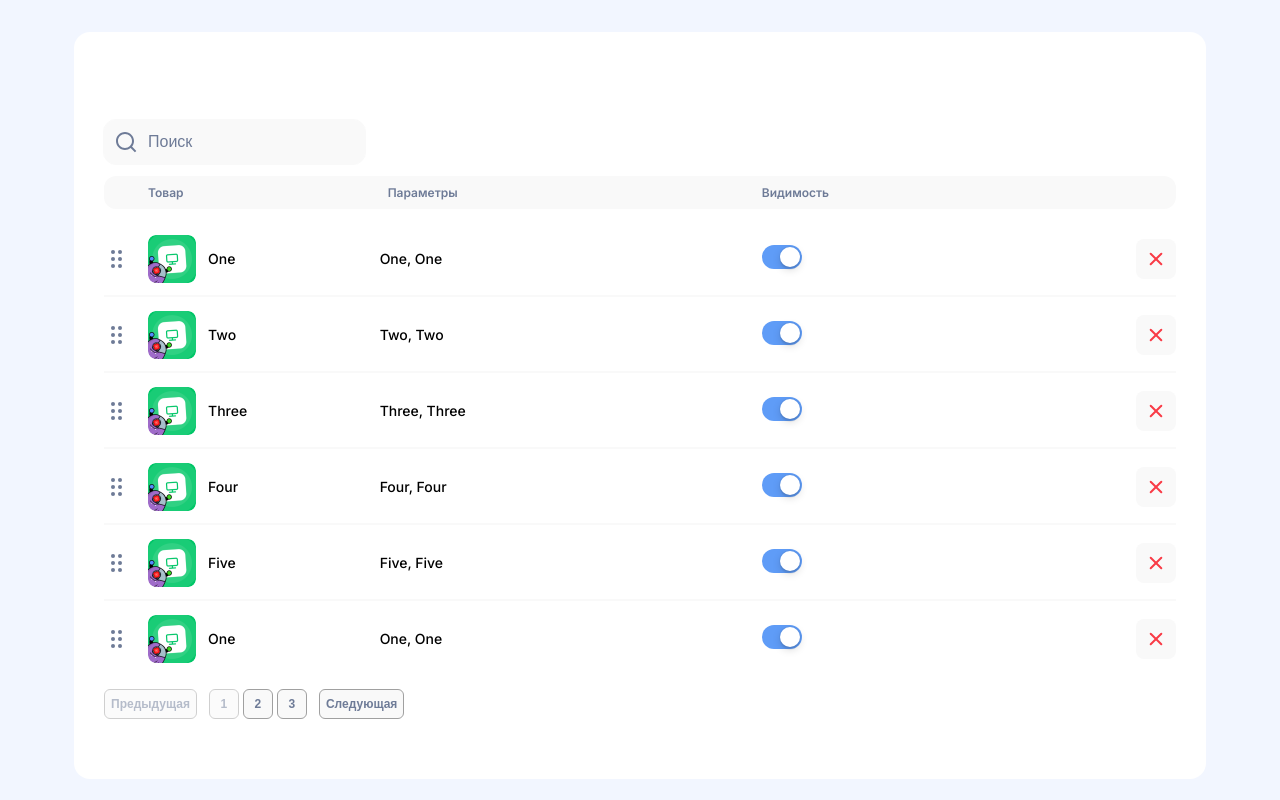
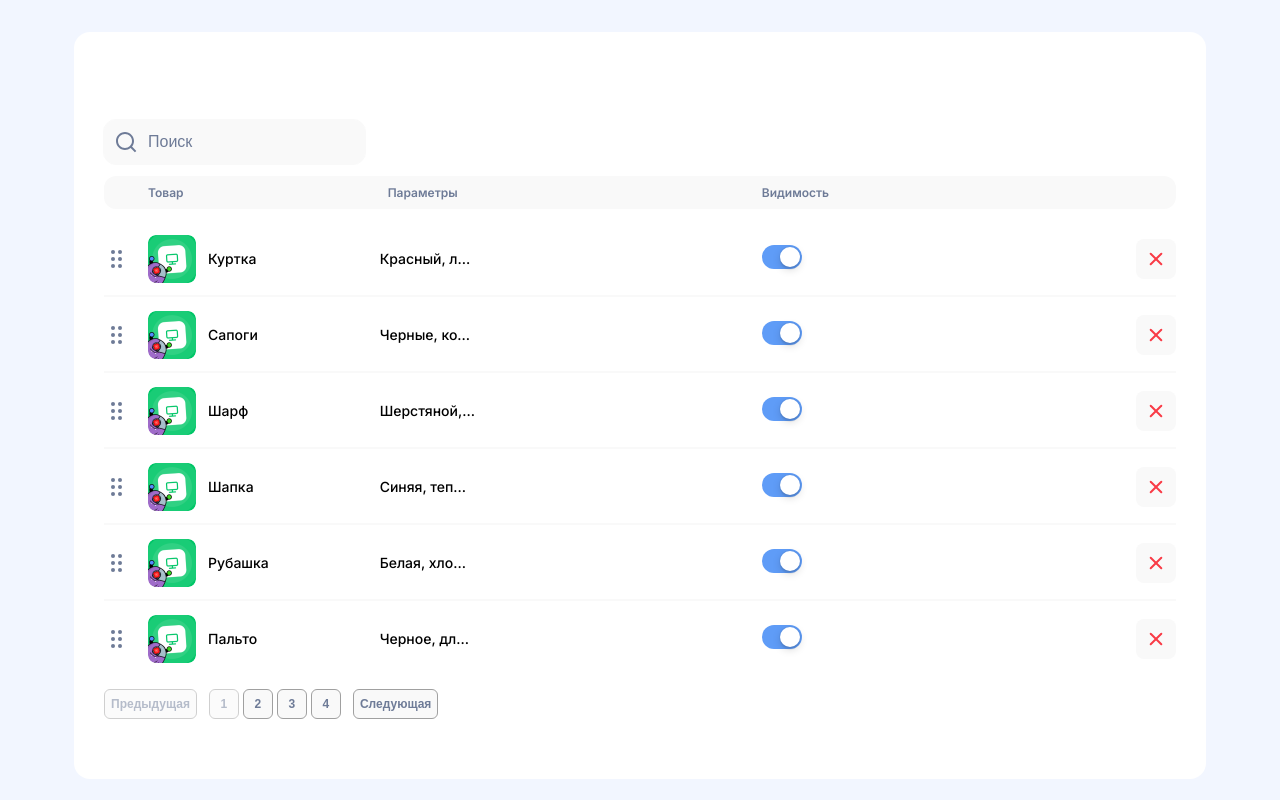
Before and after one commit to slanskeeh/test_task, a Next.js app: page / in a window 1280 px wide. Built offline with nearby package versions, Linux system fonts and the light colour scheme.

Commit message:
data fix

```diff
--- a/app/page.tsx
+++ b/app/page.tsx
@@ -5,107 +5,142 @@ export default async function Home() {
   const tableData = [
     {
       id: 1,
-      name: "One",
+      name: "Куртка",
       icon: "/images/image.png",
-      params: "One, One",
+      params: "Красный, легкий, прочный",
       visibility: true,
     },
     {
       id: 2,
-      name: "Two",
+      name: "Сапоги",
       icon: "/images/image.png",
-      params: "Two, Two",
+      params: "Черные, кожаные, теплые",
       visibility: true,
     },
     {
       id: 3,
-      name: "Three",
+      name: "Шарф",
       icon: "/images/image.png",
-      params: "Three, Three",
+      params: "Шерстяной, мягкий, длинный",
       visibility: true,
     },
     {
       id: 4,
-      name: "Four",
+      name: "Шапка",
       icon: "/images/image.png",
-      params: "Four, Four",
+      params: "Синяя, теплая, вязаная",
       visibility: true,
     },
     {
       id: 5,
-      name: "Five",
+      name: "Рубашка",
       icon: "/images/image.png",
-      params: "Five, Five",
+      params: "Белая, хлопковая, классическая",
       visibility: true,
     },
     {
       id: 6,
-      name: "One",
+      name: "Пальто",
       icon: "/images/image.png",
-      params: "One, One",
+      params: "Черное, длинное, шерстяное",
       visibility: true,
     },
     {
       id: 7,
-      name: "Two",
+      name: "Джинсы",
       icon: "/images/image.png",
-      params: "Two, Two",
+      params: "Синие, узкие, прочные",
       visibility: true,
     },
     {
       id: 8,
-      name: "Three",
+      name: "Платье",
       icon: "/images/image.png",
-      params: "Three, Three",
+      params: "Красное, шелковое, легкое",
       visibility: true,
     },
     {
       id: 9,
-      name: "Four",
+      name: "Перчатки",
       icon: "/images/image.png",
-      params: "Four, Four",
+      params: "Кожаные, черные, теплые",
+      visibility: true,
+    },
+    {
+      id: 10,
+      name: "Футболка",
+      icon: "/images/image.png",
+      params: "Белая, хлопковая, легкая",
       visibility: true,
     },
     {
       id: 11,
-      name: "Five",
+      name: "Пиджак",
       icon: "/images/image.png",
-      params: "Five, Five",
+      params: "Серый, классический, приталенный",
       visibility: true,
     },
     {
-      id: 111,
-      name: "One",
+      id: 12,
+      name: "Брюки",
       icon: "/images/image.png",
-      params: "One, One",
+      params: "Черные, классические, строгие",
       visibility: true,
     },
     {
-      id: 211,
-      name: "Two",
+      id: 13,
+      name: "Туфли",
       icon: "/images/image.png",
-      params: "Two, Two",
+      params: "Кожаные, коричневые, удобные",
       visibility: true,
     },
     {
-      id: 311,
-      name: "Three",
+      id: 14,
+      name: "Шорты",
       icon: "/images/image.png",
-      params: "Three, Three",
+      params: "Джинсовые, короткие, удобные",
       visibility: true,
     },
     {
-      id: 411,
-      name: "Four",
+      id: 15,
+      name: "Кроссовки",
       icon: "/images/image.png",
-      params: "Four, Four",
+      params: "Белые, легкие, спортивные",
       visibility: true,
     },
     {
-      id: 511,
-      name: "Five",
+      id: 16,
+      name: "Костюм",
       icon: "/images/image.png",
-      params: "Five, Five",
+      params: "Темно-синий, деловой, стильный",
+      visibility: true,
+    },
+    {
+      id: 17,
+      name: "Кепка",
+      icon: "/images/image.png",
+      params: "Черная, хлопковая, легкая",
+      visibility: true,
+    },
+    {
+      id: 18,
+      name: "Свитер",
+      icon: "/images/image.png",
+      params: "Шерстяной, теплый, мягкий",
+      visibility: true,
+    },
+    {
+      id: 19,
+      name: "Носки",
+      icon: "/images/image.png",
+      params: "Хлопковые, белые, мягкие",
+      visibility: true,
+    },
+    {
+      id: 20,
+      name: "Юбка",
+      icon: "/images/image.png",
+      params: "Черная, короткая, легкая",
       visibility: true,
     },
   ];
```
